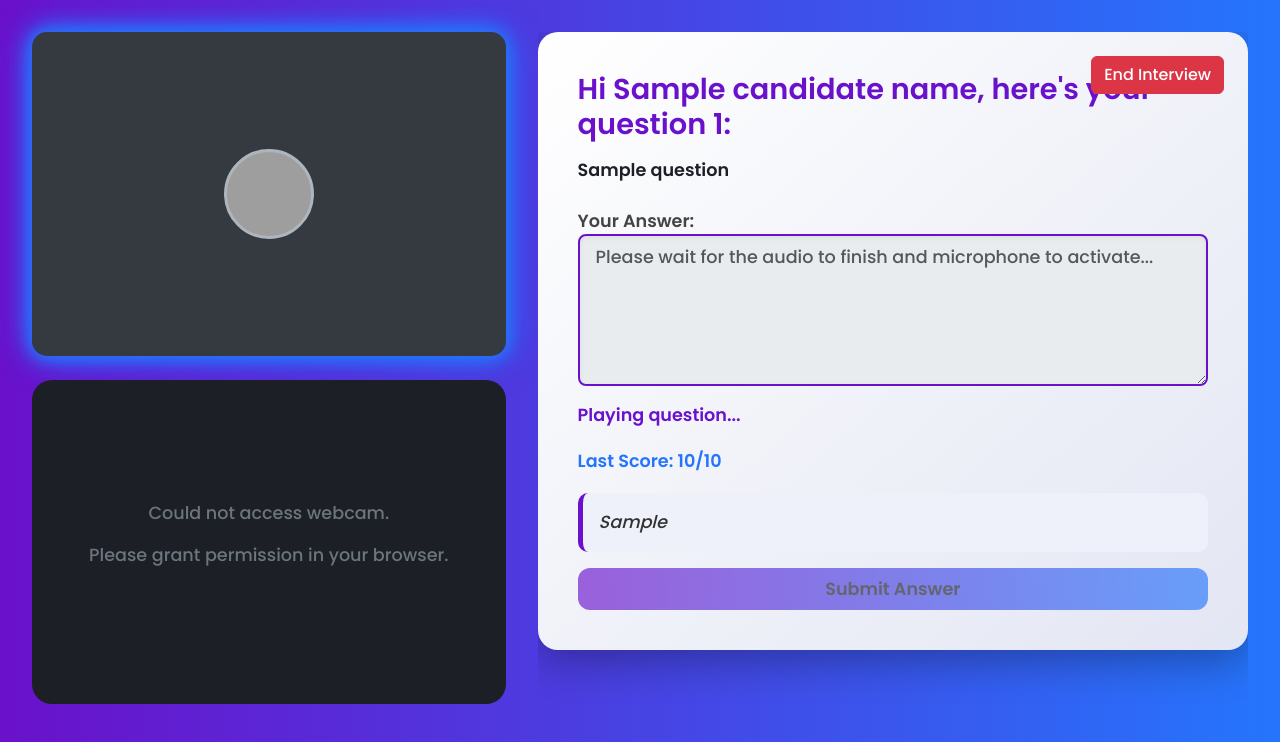
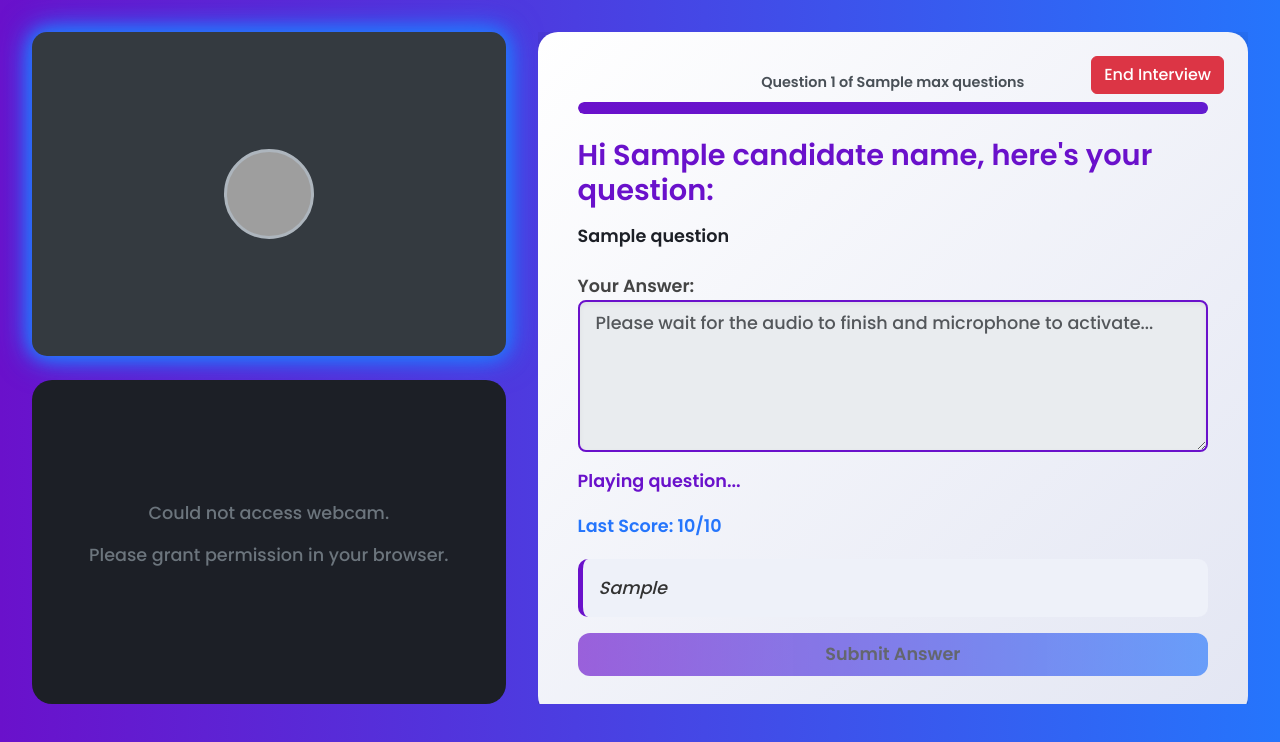
Before and after one commit to AkiiPanicker/Ser1, a Flask app: template templates/page3.html in a window 1280 px wide. Shown: the part 58-800 px from the top of the page. Run offline with Flask 3, Linux system fonts and the light colour scheme; the template is opened without the code that fills it: most values are stand-ins (such as "Sample title", 1, 10 or a date in 2020); grey boxes are pictures that could not be loaded.

Commit message:
Update page3.html

```diff
--- a/templates/page3.html
+++ b/templates/page3.html
@@ -3,6 +3,7 @@
 
 {% block content %}
 <style>
+  /* All CSS styles remain exactly the same as in your original file */
   body {
     background: linear-gradient(to right, #6a11cb, #2575fc);
     color: #fff;
@@ -72,34 +73,15 @@
     background-position: center;
   }
 
-  /* --- START: NEW AI STATE STYLES --- */
   @keyframes pulse {
-    0% {
-        box-shadow: 0 0 8px rgba(200, 200, 255, 0.5), 0 0 10px rgba(200, 200, 255, 0.5) inset;
-    }
-    50% {
-        box-shadow: 0 0 24px rgba(255, 255, 255, 0.9), 0 0 14px rgba(255, 255, 255, 0.7) inset;
-    }
-    100% {
-        box-shadow: 0 0 8px rgba(200, 200, 255, 0.5), 0 0 10px rgba(200, 200, 255, 0.5) inset;
-    }
+    0% { box-shadow: 0 0 8px rgba(200, 200, 255, 0.5), 0 0 10px rgba(200, 200, 255, 0.5) inset; }
+    50% { box-shadow: 0 0 24px rgba(255, 255, 255, 0.9), 0 0 14px rgba(255, 255, 255, 0.7) inset; }
+    100% { box-shadow: 0 0 8px rgba(200, 200, 255, 0.5), 0 0 10px rgba(200, 200, 255, 0.5) inset; }
   }
 
-  #interviewerBox.speaking {
-    /* Blue "speaking" glow */
-    box-shadow: 0 0 15px #2575fc, 0 0 25px #2575fc, 0 0 35px #2575fc;
-  }
-
-  #interviewerBox.listening {
-    /* Purple "listening" glow, moved from user video */
-    box-shadow: 0 0 15px #6a11cb, 0 0 25px #6a11cb, 0 0 35px #6a11cb;
-  }
-
-  #interviewerBox.thinking {
-    /* Subtle pulsing "thinking" effect */
-    animation: pulse 2s infinite ease-in-out;
-  }
-  /* --- END: NEW AI STATE STYLES --- */
+  #interviewerBox.speaking { box-shadow: 0 0 15px #2575fc, 0 0 25px #2575fc, 0 0 35px #2575fc; }
+  #interviewerBox.listening { box-shadow: 0 0 15px #6a11cb, 0 0 25px #6a11cb, 0 0 35px #6a11cb; }
+  #interviewerBox.thinking { animation: pulse 2s infinite ease-in-out; }
 
   .user-video-container {
     background-color: #1c1f26;
@@ -110,18 +92,8 @@
     align-items: center;
   }
 
-  #userVideo {
-    width: 100%;
-    height: 100%;
-    object-fit: cover;
-    transform: scaleX(-1);
-  }
-
-  .video-placeholder {
-    color: #6c757d;
-    text-align: center;
-    padding: 2rem;
-  }
+  #userVideo { width: 100%; height: 100%; object-fit: cover; transform: scaleX(-1); }
+  .video-placeholder { color: #6c757d; text-align: center; padding: 2rem; }
 
   .chat-panel::-webkit-scrollbar { width: 8px; }
   .chat-panel::-webkit-scrollbar-track { background: #e3e6f3; border-radius: 10px; }
@@ -155,16 +127,36 @@
   #speechStatus { font-weight: bold; margin-top: 10px; color: #6a11cb; }
   #speechStatus.recording { color: green; }
   #speechStatus.error { color: red; }
+
+  .progress-container {
+    margin-bottom: 1.5rem;
+    text-align: center;
+    color: #495057;
+    font-size: 0.9rem;
+    font-weight: 600;
+  }
+  .progress-bar-track {
+    background-color: #e9ecef;
+    border-radius: 50px;
+    height: 12px;
+    width: 100%;
+    margin-top: 0.5rem;
+    overflow: hidden;
+  }
+  .progress-bar-fill {
+    background: linear-gradient(to right, #6a11cb, #2575fc);
+    height: 100%;
+    border-radius: 50px;
+    transition: width 0.5s ease-in-out;
+    /* The width is now set by JavaScript below */
+  }
 </style>
 
 <div class="interview-container">
-  <!-- Left: Video Panel -->
   <div class="video-panel">
-      <!-- AI Interviewer Box -->
       <div id="interviewerBox">
           <div class="ai-pfp"></div>
       </div>
-      <!-- User's video goes here -->
       <div class="user-video-container">
           <video id="userVideo" autoplay playsinline muted></video>
           <div id="videoPlaceholder" class="video-placeholder" style="display: none;">
@@ -174,7 +166,6 @@
       </div>
   </div>
 
-  <!-- Right: Chat Panel (No changes to the HTML structure here) -->
   <div class="chat-panel">
     <div class="card-style">
       {% if interview_finished %}
@@ -198,9 +189,18 @@
         <form method="POST" action="{{ url_for('interview') }}">
             <button type="submit" name="end_interview" value="true" class="btn btn-danger end-interview-btn">End Interview</button>
         </form>
-        <h2 class="text-primary mb-3">Hi {{ candidate_name }}, here's your question {{ question_number }}:</h2>
+
+        <div class="progress-container">
+            <span>Question {{ question_number }} of {{ max_questions }}</span>
+            <div class="progress-bar-track">
+                <div id="progressBarFill" class="progress-bar-fill" data-progress="{{ (question_number / max_questions * 100)|round }}"></div>
+            </div>
+        </div>
+
+        <h2 class="text-primary mb-3">Hi {{ candidate_name }}, here's your question:</h2>
         <p class="mb-4 fw-semibold">{{ question }}</p>
-                {% if audio_file_url %}
+
+        {% if audio_file_url %}
           <div class="audio-player-container">
             <audio id="questionAudio" style="display: none;">
               <source src="{{ audio_file_url }}" type="audio/mpeg">
@@ -208,7 +208,7 @@
             </audio>
           </div>
         {% endif %}
-        <!-- THIS FORM WILL BE AUTO-SUBMITTED -->
+
         <form id="answerForm" method="POST">
           <div class="mb-3">
             <label for="answer">Your Answer:</label>
@@ -225,21 +225,32 @@
           {% endif %}
           <button type="submit" class="btn btn-custom btn-lg mt-3 w-100" id="submitButton" disabled>Submit Answer</button>
         </form>
-      {% endif %}
+        {% endif %}
     </div>
   </div>
 </div>
 
 <script>
-    // --- START: MODIFIED SCRIPT BLOCK FOR AI STATE CHANGES ---
     document.addEventListener('DOMContentLoaded', function() {
+        // --- START: NEW CODE TO FIX THE LINTER "ERROR" ---
+        // This script sets the width of the progress bar using the data attribute.
+        // This avoids the false-positive error in your editor.
+        const progressBar = document.getElementById('progressBarFill');
+        if (progressBar) {
+            const progressPercentage = progressBar.getAttribute('data-progress');
+            progressBar.style.width = progressPercentage + '%';
+        }
+        // --- END: NEW CODE ---
+
+
+        // The rest of your JavaScript remains exactly the same and will work perfectly.
         const interviewerBox = document.getElementById('interviewerBox');
         const videoElement = document.getElementById('userVideo');
         const videoPlaceholder = document.getElementById('videoPlaceholder');
         const answerForm = document.getElementById('answerForm');
         let autoSubmitTimer;
 
-        // Webcam Access (no change)
+        // Webcam Access
         if (navigator.mediaDevices && navigator.mediaDevices.getUserMedia) {
             navigator.mediaDevices.getUserMedia({ video: true, audio: false })
                 .then(function(stream) {
@@ -275,9 +286,8 @@
             recognition.interimResults = true;
             recognition.lang = 'en-US';
 
-            // STATE CHANGE: AI is "listening"
             recognition.onstart = function() {
-                interviewerBox.classList.add('listening'); // ADDED THIS
+                interviewerBox.classList.add('listening');
                 speechStatus.textContent = 'Listening... Speak now. Mic will stop after 10 seconds of silence.';
                 speechStatus.classList.add('recording');
                 answerTextarea.disabled = false;
@@ -288,7 +298,6 @@
                 }, 15000);
             };
 
-            // Recognition results (no change)
             recognition.onresult = function(event) {
                 clearTimeout(noSpeechTimeout);
                 clearTimeout(silenceTimeout);
@@ -305,9 +314,8 @@
                 answerTextarea.value = finalTranscript + interimTranscript;
             };
 
-            // Error handling
             recognition.onerror = function(event) {
-                interviewerBox.classList.remove('listening'); // ADDED THIS to clean up state on error
+                interviewerBox.classList.remove('listening');
                 clearTimeout(silenceTimeout);
                 clearTimeout(noSpeechTimeout);
                 speechStatus.textContent = `Error: ${event.error}. You can type your answer.`;
@@ -320,9 +328,8 @@
                 }
             };
 
-            // STATE CHANGE: AI stops listening
             recognition.onend = function() {
-                interviewerBox.classList.remove('listening'); // ADDED THIS
+                interviewerBox.classList.remove('listening');
                 clearTimeout(silenceTimeout);
                 clearTimeout(noSpeechTimeout);
                 speechStatus.classList.remove('recording');
@@ -333,7 +340,6 @@
                 if (speechStatus.classList.contains('error')) {
                     // Do nothing on error
                 } else if (finalAnswer) {
-                    // Start auto-submit timer
                     let countdown = 10;
                     speechStatus.textContent = `Answer captured. Submitting in ${countdown}s. Review or submit now.`;
 
@@ -350,38 +356,33 @@
                 }
             };
         } else {
-            // Speech recognition not supported
             answerTextarea.disabled = false;
             submitButton.disabled = false;
             speechStatus.textContent = 'Speech recognition not supported. Please type your answer.';
             speechStatus.classList.add('error');
         }
 
-        // STATE CHANGE: AI is "thinking" on form submit
         if (answerForm) {
             answerForm.addEventListener('submit', () => {
                 clearInterval(autoSubmitTimer);
                 console.log("Form submitted. AI is now 'thinking'.");
-                // Clean up previous states and set "thinking" state
                 interviewerBox.classList.remove('speaking', 'listening');
                 interviewerBox.classList.add('thinking');
             });
         }
 
-        // STATE CHANGE: AI is "speaking" when audio plays
         if (audioPlayer) {
             audioPlayer.play().then(() => {
-                interviewerBox.classList.add('speaking'); // ADDED THIS
+                interviewerBox.classList.add('speaking');
                 speechStatus.textContent = 'Playing question...';
 
-                // STATE CHANGE: AI stops "speaking" when audio ends
                 audioPlayer.onended = function() {
-                    interviewerBox.classList.remove('speaking'); // ADDED THIS
+                    interviewerBox.classList.remove('speaking');
                     console.log('Question audio ended. Starting speech recognition...');
                     answerTextarea.value = '';
                     finalTranscript = '';
                     if (recognition) {
-                        recognition.start(); // This will trigger onstart and the "listening" state
+                        recognition.start();
                     }
                 };
             }).catch(function(error) {
@@ -392,19 +393,17 @@
                 submitButton.disabled = false;
             });
         } else {
-            // Case where no audio file exists (e.g. page refresh on error)
             answerTextarea.disabled = false;
             submitButton.disabled = false;
             if (recognition) {
                 speechStatus.textContent = 'Ready for your answer.';
                 answerTextarea.value = '';
                 finalTranscript = '';
-                recognition.start(); // This will trigger onstart and the "listening" state
+                recognition.start();
             } else {
                 speechStatus.textContent = 'Speech recognition not supported. Type your answer.';
             }
         }
     });
-    // --- END: MODIFIED SCRIPT BLOCK ---
 </script>
 {% endblock %}
```
